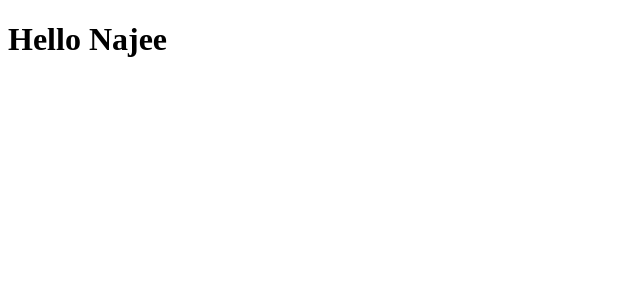
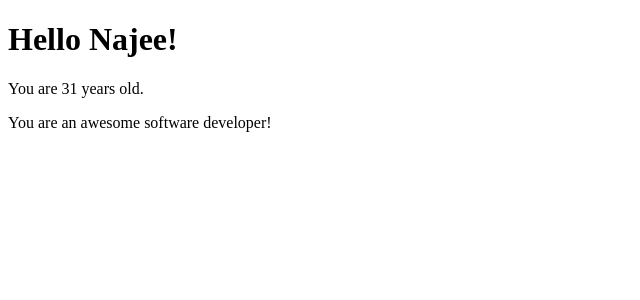
Before and after one commit to najeesimmons/react-props, a React (Create React App) app: page / in a window 1280 px wide. Shown: the top 300 px of the page, without its empty margins (0-640 px from the left). Built offline with nearby package versions, Linux system fonts and the light colour scheme.

Commit message:
passing in more props at component render point for practice

```diff
--- a/src/App.js
+++ b/src/App.js
@@ -9,7 +9,11 @@ function Hello(props) {
   // Every component has, at minimum, a return. It generates a Virtual
   // DOM node that will be added to the actual DOM.
   return (
-    <h1>Hello {props.name}</h1>
+    <>
+      <h1>Hello {props.name}!</h1>
+      <p>You are {props.age} years old.</p>
+      <p>You are an awesome {props.job}!</p>
+    </>
   );
 }
 
--- a/src/index.js
+++ b/src/index.js
@@ -1,5 +1,5 @@
 import React from 'react';
-import ReactDOM from 'react-dom';
+import ReactDOM from 'react-dom/client';
 import Hello from './App.js';
 
 
@@ -8,7 +8,7 @@ root.render(
   <React.StrictMode>
     {/* I'm passing in the data that I want my component to use.
     I'm passing it in where the component is RENDERED. */}
-    <Hello name={"Najee"} />
+    <Hello name={"Najee"} age={31} job={"software developer"} />
   </React.StrictMode>
 );
 
```
